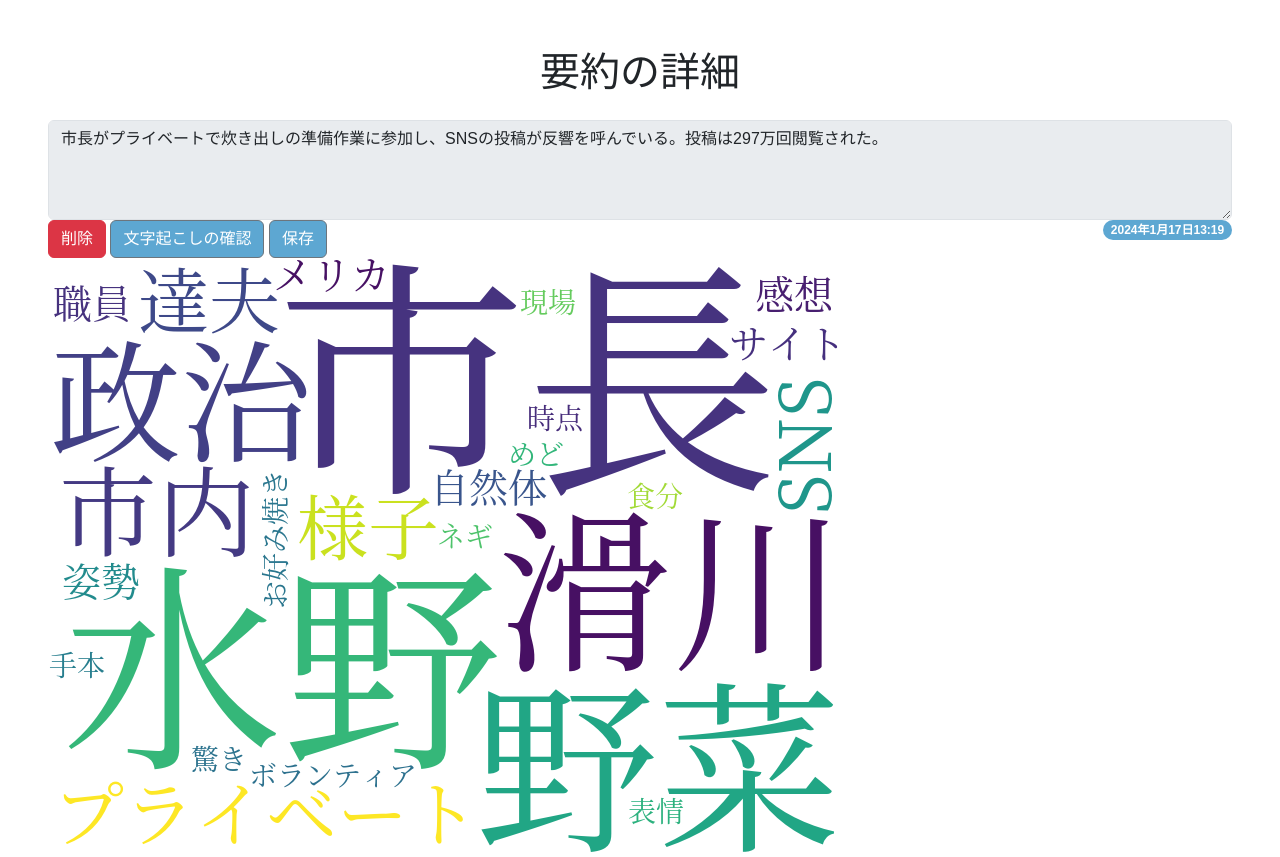
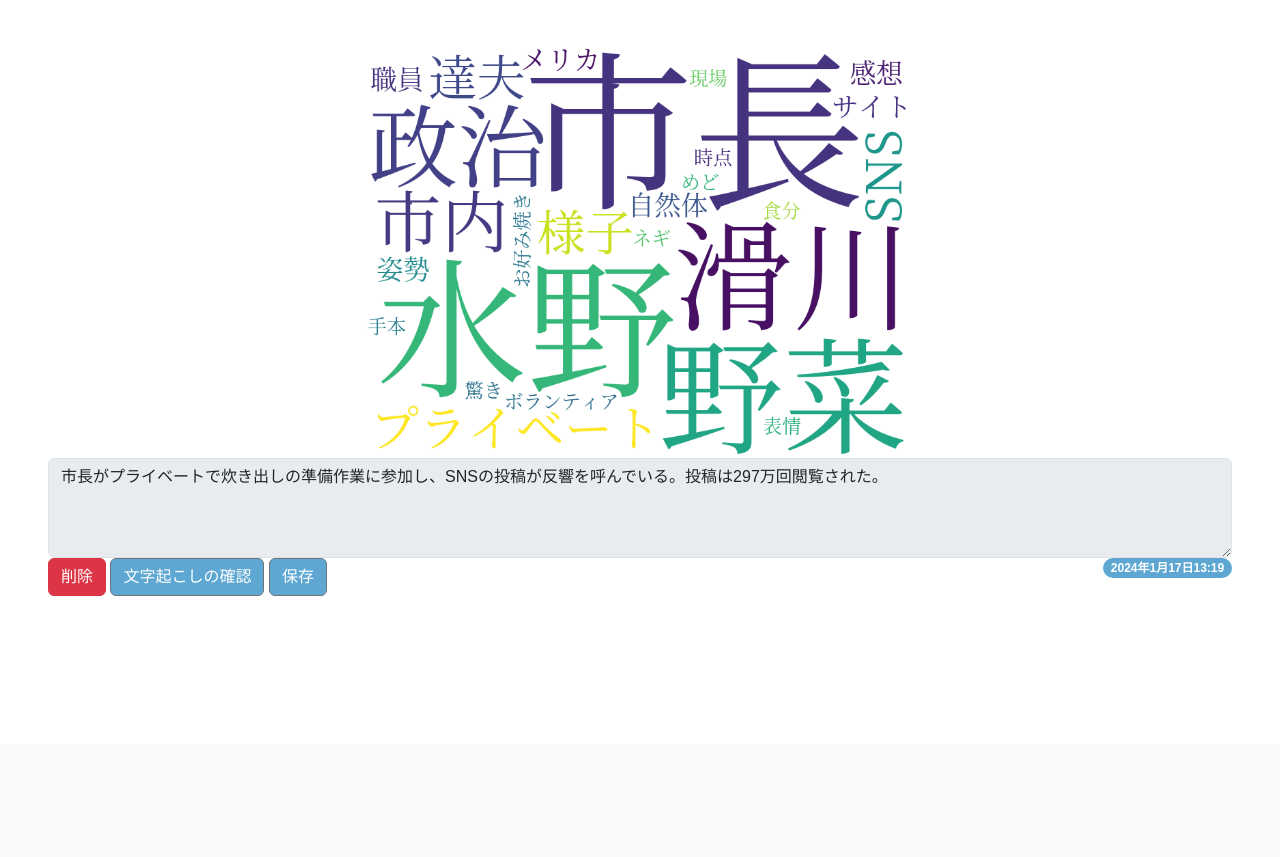
Before and after one commit to s1f10210273/SumGPT, a Django app: page /sum/98/ in a window 1280 px wide. Shown: the part 56-913 px from the top of the page. After the commit the page ends 652 px from the top, so only its background shows below. Run offline with Django 4.2, Linux system fonts and the light colour scheme; data comes from the database, SQL or seed files in the repository; both versions use the stored data as it was after the commit; parts of the project's set-up code (start-up, migrations or seed data) failed here and were passed over.

Commit message:
wordクラウドの位置修正

```diff
--- a/sumgpt/templates/sumgpt/SpeechRecognition.html
+++ b/sumgpt/templates/sumgpt/SpeechRecognition.html
@@ -54,7 +54,7 @@ index
             <div class="mb-3">
                 <form method="post" action="{% url 'sp' %}">
                 {% csrf_token %}
-                <textarea name="data" id="re" class="form-control" cols="30" rows="10" readonly></textarea>
+                <textarea name="data" id="re" class="form-control" cols="30" rows="10"></textarea>
                 <button type="submit" id="sumButton" class="btn btn-secondary" style="display:none;">要約</button>
             </form>
             </div>
--- a/sumgpt/templates/sumgpt/sum.html
+++ b/sumgpt/templates/sumgpt/sum.html
@@ -2,7 +2,7 @@
 {% extends "sumgpt/base.html" %}
 
 {% block title_block %}
-詳細
+要約の詳細
 {% endblock %}
 
 {% block body_block %}
@@ -19,7 +19,17 @@
     }
 </script>
 <div class="m-5">
-    <h1 class="text-center m-4">要約の詳細</h1>
+    <div class="container mt-3">
+        <div class="row justify-content-center">
+            <a id="urlview" class="alert alert-light mt-3" style="display:none;" href="" target="_blank"></a>
+
+            {% for wordcloud_instance in wordcloud_image %}
+                <div class="col-md-6 text-center">
+                    <img src="{{ wordcloud_instance.image.url }}" alt="Word Cloud Image" class="img-fluid">
+                </div>
+            {% endfor %}
+        </div>
+    </div>
     <textarea class="form-control" style="height: 100px" disabled>{{ sum_data.sum }}</textarea>
 
     <span class="badge rounded-pill text-bg-dark float-end" id="timestamp">{{ sum_data.timestamp }}</span>
@@ -32,10 +42,7 @@
     </button>
     <!--GoogleDriveへのファイル保存の結果を格納-->
 
-    <a id="urlview" class="alert alert-light mt-3" style="display:none;" href="" target="_blank"></a>
-    {% for wordcloud_instance in wordcloud_image %}
-        <img src="{{ wordcloud_instance.image.url }}" alt="Word Cloud Image">
-    {% endfor %}
+
 
 </div>
 
```
Also changed, not shown: sumgpt/pydrive/credentials.json (deleted, +0 -1 lines), db.sqlite3, sumgpt/migrations/0005_merge_0004_remove_doc_user_doc_sum_0004_wordcloud_m.py (added), sumgpt/migrations/0006_alter_doc_sum.py (added), upload/word_cloud/no_1_3D1bJZw.png (added), upload/word_cloud/no_2_dl3Gwx5.png (added), upload/word_cloud/no_3_DyWWmnG.png (added), upload/word_cloud/no_4_mK2sjkk.png (added), upload/word_cloud/no_5_iKR5kNN.png (added).
